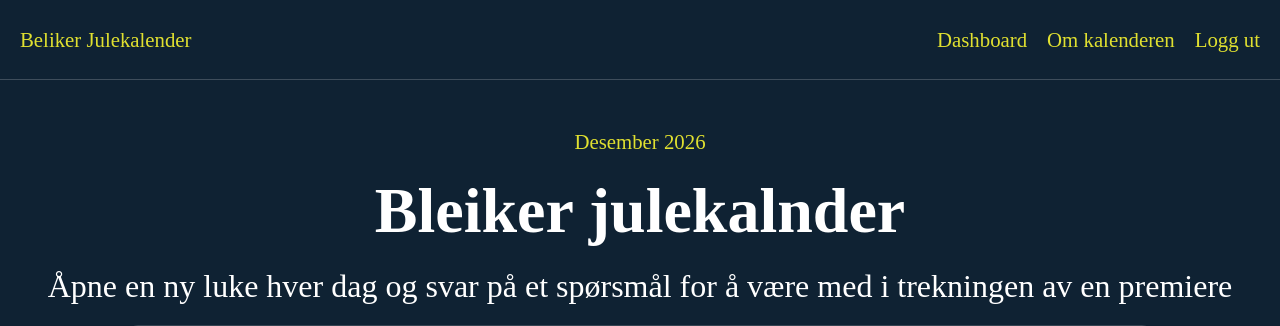
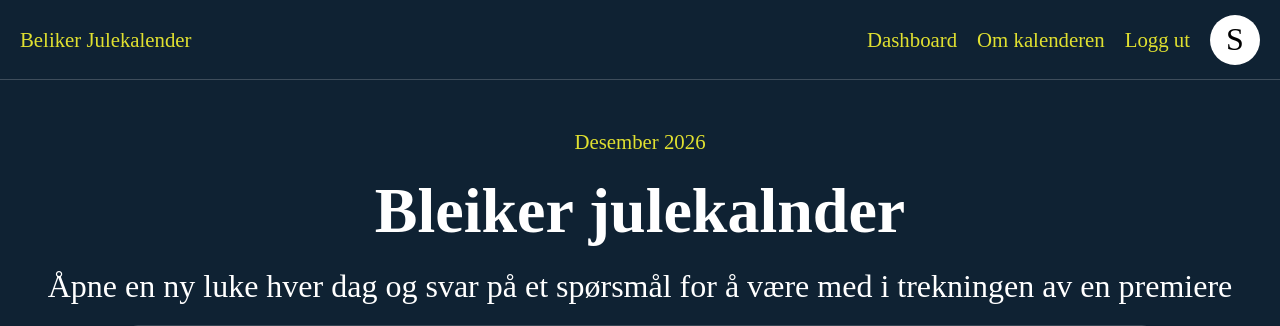
Before and after one commit to LohnyVal/Julekalender, a Node server app: page / in a window 1280 px wide. Shown: the top 326 px of the page. Run offline with Node 20, Linux system fonts and the light colour scheme; the visitor is signed in with stand-in values (Sample User, id 1); some libraries are stand-ins or nearby versions.

Commit message:
added profile pricture with the first letter of the users username

```diff
--- a/public/css/nav.css
+++ b/public/css/nav.css
@@ -28,6 +28,20 @@ nav{
 
 .nav-right{
     display: flex;
+    align-items: center;
     margin-right: 20px;
     gap: 20px;
 }
+
+
+.usericon{
+   height: 50px;
+   width: 50px;
+   background-color: white;
+   border-radius: 50%;
+   display: flex;
+   align-items: center;
+   justify-content: center;
+   font-size: 2rem;
+   cursor: pointer;
+}
--- a/views/partials/nav.ejs
+++ b/views/partials/nav.ejs
@@ -7,6 +7,7 @@
         <li><a href="">Om kalenderen</a></li>
         <% if (loggedIn) { %>
             <li><a href="/logout">Logg ut</a></li>
+            <li class="usericon"><%= currentUser.charAt(0).toUpperCase() %></li>
         <% } else { %>
             <li><a href="/registerUser">Logg inn</a></li>
         <% } %>
```
